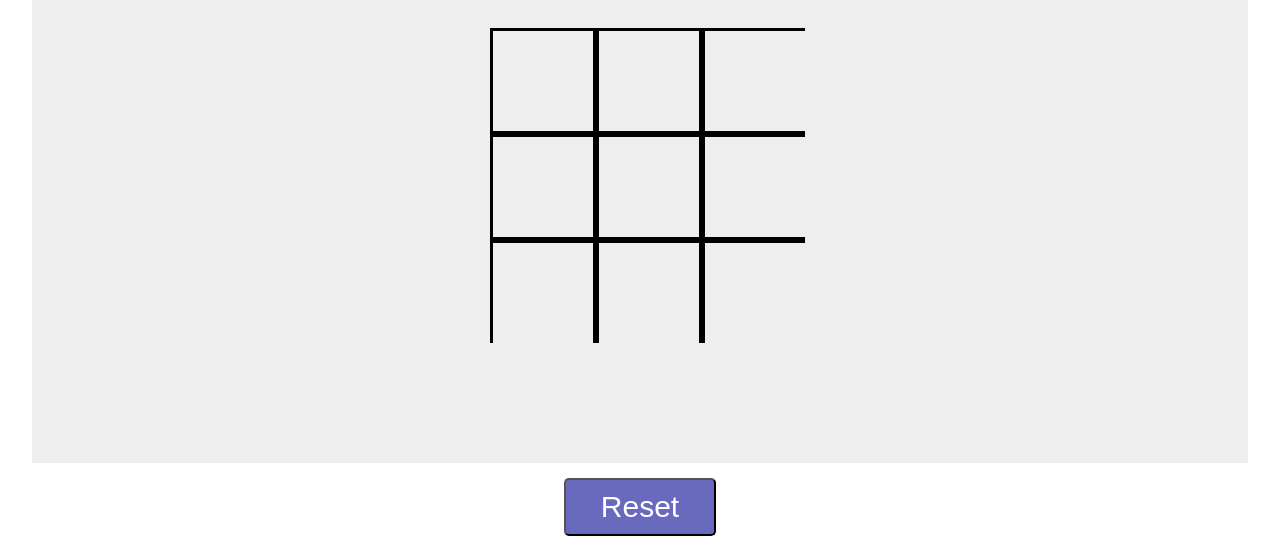
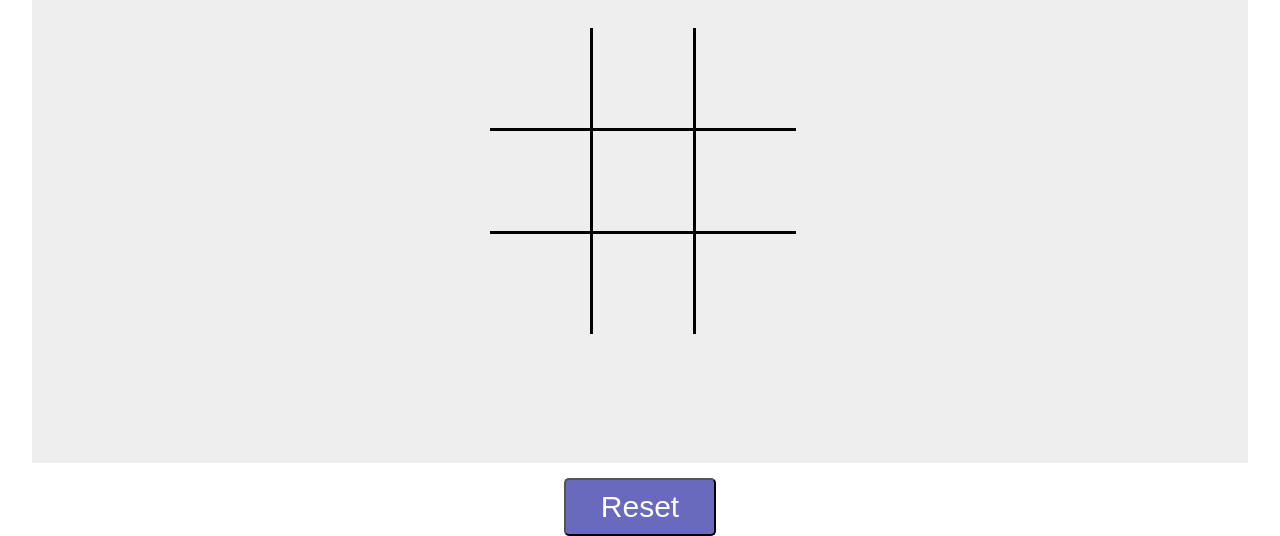
Before and after one commit to lewisssmith19/wdd330Portfolio, a plain HTML site: page W04/W04.html in a window 1280 px wide. Shown: the part 337-873 px from the top of the page. Drawn offline with Linux system fonts and the light colour scheme.

Commit message:
tic tac toe

```diff
--- a/W04/W04.html
+++ b/W04/W04.html
@@ -7,7 +7,6 @@
      <title>Week 4</title>
  </head>
  <style>
-      /* styles for the table based board */
 body {
   width: 95%;
   margin: auto;
@@ -42,6 +41,13 @@
   .play-area > div:nth-child(n + 7) {
     border-bottom: 0;
   }
+.play-area > div:nth-child(n + 0) {
+  border-left: 0;
+}
+
+.play-area > div {
+  border-top: 0;
+}
 
 
 .block {
@@ -74,6 +80,7 @@ button {
   margin-top: 15px;
 }
 
+
     </style>
 
    <div class="container">
@@ -95,7 +102,7 @@ button {
    <div id="reset">
      <button id='resetBtn'>Reset</button>
    </div>
-   <script src="./tictac.js"></script>
+
    <script>
    let div1 = document.querySelector('#block_0')
    let div2 = document.querySelector('#block_1')
```
Lines whose indentation alone changed are shown as unchanged.
